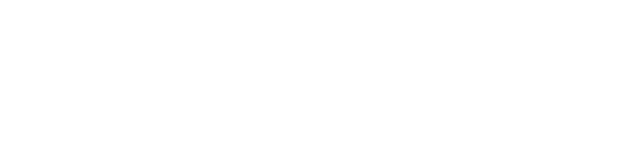
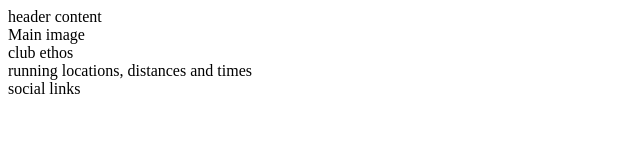
Before and after one commit to Bri-xn/love-running, a plain HTML site: page index.html in a window 1280 px wide. Shown: the whole page, without its empty margins (0-640 px from the left). Drawn offline with Linux system fonts and the light colour scheme.

Commit message:
add core structure for home page

```diff
--- a/index.html
+++ b/index.html
@@ -1,5 +1,6 @@
 <!DOCTYPE html>
 <html lang="en">
+
 <head>
     <meta charset="UTF-8">
     <meta http-equiv="X-UA-Compatible" content="IE=edge">
@@ -8,9 +9,23 @@
     <meta name="keywords" content="love running, running club, ireland,dublin">
     <link rel="stylesheet" href="assets/css/style.css">
 
-<title>Love Running</title>
+    <title>Love Running</title>
 </head>
+
 <body>
+    <header>header content</header>
+    <section>
+        Main image
+    </section>
+    <section>
+        club ethos
+    </section>
+    <section>
+        running locations, distances and times
+    </section>
+    <footer>
+        social links
+    </footer>
+</body>
 
-</body>
 </html>
```
